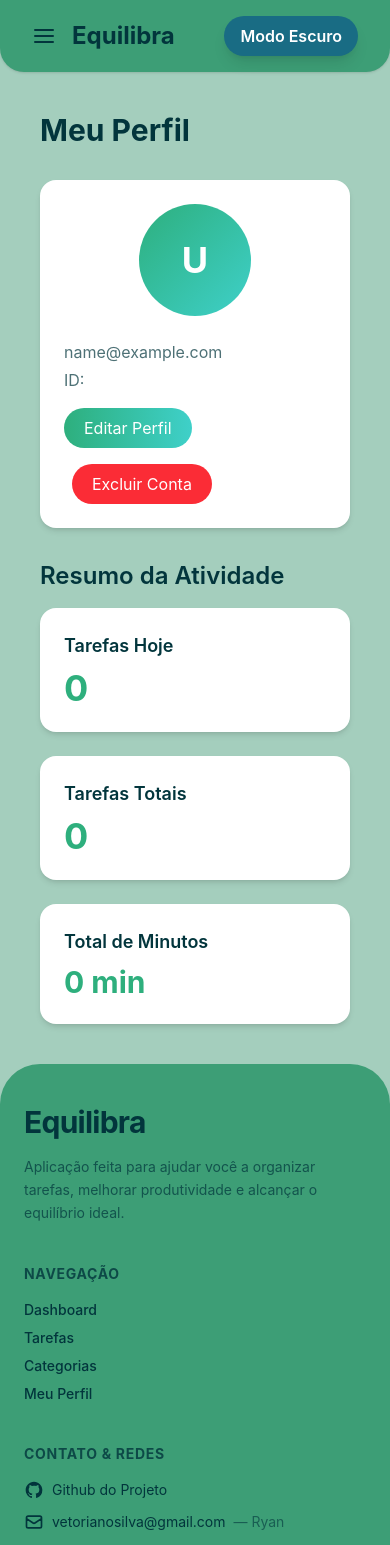
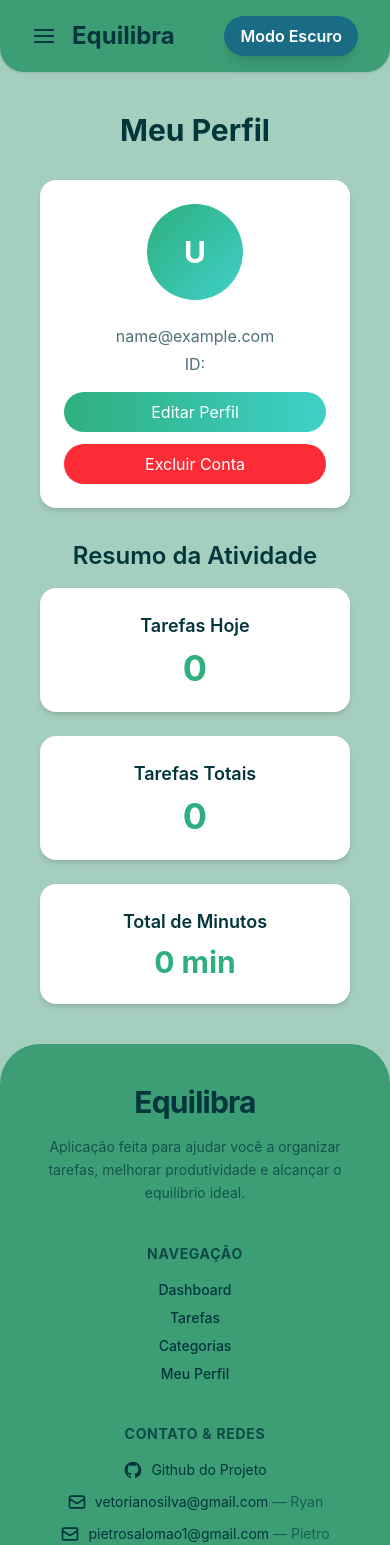
Before and after one commit to ryanvetoriano/Equilibra, a React (Vite) app in the folder equilibrio/: page /perfil in a window 390 px wide. Shown: the top 1545 px of the page. Built offline with nearby package versions, Linux system fonts and the light colour scheme; sample sign-in values are in the browser's storage.

Commit message:
feat: Aplicando responsividade nas páginas restantes e adicionando ao h1 --text-primary para que ele mude de cor de acordo com o tema.

```diff
--- a/equilibrio/src/components/Footer/Footer.tsx
+++ b/equilibrio/src/components/Footer/Footer.tsx
@@ -14,51 +14,59 @@ export default function Footer() {
         mt-auto
       "
     >
-      <div className="max-w-6xl mx-auto grid grid-cols-1 md:grid-cols-3 gap-10">
+      <div className="max-w-6xl mx-auto grid grid-cols-1 md:grid-cols-2 lg:grid-cols-3 gap-10">
 
-        <div className="space-y-4">
-          <h2 className="text-3xl font-bold tracking-tight text-[var(--text-primary)]">
+        {/* LOGO + DESCRIÇÃO */}
+        <div className="space-y-4 text-center md:text-left">
+          <h2 className="text-3xl font-bold tracking-tight">
             Equilibra
           </h2>
 
-          <p className="text-sm text-[var(--text-secondary)] leading-relaxed max-w-xs">
+          <p className="text-sm text-[var(--text-secondary)] leading-relaxed max-w-xs mx-auto md:mx-0">
             Aplicação feita para ajudar você a organizar tarefas, melhorar produtividade
             e alcançar o equilíbrio ideal.
           </p>
         </div>
 
-        <div className="flex flex-col gap-3">
+        {/* LINKS DE NAVEGAÇÃO */}
+        <div className="flex flex-col gap-3 text-center md:text-left">
           <h3 className="text-sm font-bold uppercase tracking-wider mb-1 opacity-80">
             Navegação
           </h3>
 
           <nav className="flex flex-col gap-2 text-sm font-medium">
-            <Link to="/home" className="hover:text-[var(--accent)] transition-colors w-fit">Dashboard</Link>
-            <Link to="/tarefas" className="hover:text-[var(--accent)] transition-colors w-fit">Tarefas</Link>
-            <Link to="/categorias" className="hover:text-[var(--accent)] transition-colors w-fit">Categorias</Link>
-            <Link to="/perfil" className="hover:text-[var(--accent)] transition-colors w-fit">Meu Perfil</Link>
+            <Link to="/home" className="hover:text-[var(--accent)] transition-colors w-fit mx-auto md:mx-0">Dashboard</Link>
+            <Link to="/tarefas" className="hover:text-[var(--accent)] transition-colors w-fit mx-auto md:mx-0">Tarefas</Link>
+            <Link to="/categorias" className="hover:text-[var(--accent)] transition-colors w-fit mx-auto md:mx-0">Categorias</Link>
+            <Link to="/perfil" className="hover:text-[var(--accent)] transition-colors w-fit mx-auto md:mx-0">Meu Perfil</Link>
           </nav>
         </div>
 
-        <div>
+        {/* CONTATOS */}
+        <div className="text-center md:text-left">
           <h3 className="text-sm font-bold uppercase tracking-wider mb-4 opacity-80">
             Contato & Redes
           </h3>
 
           <div className="flex flex-col gap-3 text-sm">
 
-            <a
-              href="https://github.com/ryanvetoriano/Equilibra"
+            {/* GITHUB */}
+            <Link
+              to="https://github.com/ryanvetoriano/Equilibra"
               target="_blank"
-              rel="noopener noreferrer"
-              className="flex items-center gap-2 hover:text-[var(--accent)] transition-colors group"
+              className="flex items-center gap-2 justify-center md:justify-start hover:text-[var(--accent)] transition-colors group"
             >
               <svg className="w-5 h-5" fill="currentColor" viewBox="0 0 24 24" aria-hidden="true">
-                <path fillRule="evenodd" d="M12 2C6.477 2 2 6.484 2 12.017c0 4.425 2.865 8.18 6.839 9.504.5.092.682-.217.682-.483 0-.237-.008-.868-.013-1.703-2.782.605-3.369-1.343-3.369-1.343-.454-1.158-1.11-1.466-1.11-1.466-.908-.62.069-.608.069-.608 1.003.07 1.531 1.032 1.531 1.032.892 1.53 2.341 1.088 2.91.832.092-.647.35-1.088.636-1.338-2.22-.253-4.555-1.113-4.555-4.951 0-1.093.39-1.988 1.029-2.688-.103-.253-.446-1.272.098-2.65 0 0 .84-.27 2.75 1.026A9.564 9.564 0 0112 6.844c.85.004 1.705.115 2.504.337 1.909-1.296 2.747-1.027 2.747-1.027.546 1.379.202 2.398.1 2.651.64.7 1.028 1.595 1.028 2.688 0 3.848-2.339 4.695-4.566 4.943.359.309.678.92.678 1.855 0 1.338-.012 2.419-.012 2.747 0 .268.18.58.688.482A10.019 10.019 0 0022 12.017C22 6.484 17.522 2 12 2z" clipRule="evenodd" />
+                <path
+                  fillRule="evenodd"
+                  d="M12 2C6.477 2 2 6.484 2 12.017c0 4.425 2.865 8.18 6.839 9.504.5.092.682-.217.682-.483 0-.237-.008-.868-.013-1.703-2.782.605-3.369-1.343-3.369-1.343-.454-1.158-1.11-1.466-1.11-1.466-.908-.62.069-.608.069-.608 1.003.07 1.531 1.032 1.531 1.032.892 1.53 2.341 1.088 2.91.832.092-.647.35-1.088.636-1.338-2.22-.253-4.555-1.113-4.555-4.951 0-1.093.39-1.988 1.029-2.688-.103-.253-.446-1.272.098-2.65 0 0 .84-.27 2.75 1.026A9.564 9.564 0 0112 6.844c.85.004 1.705.115 2.504.337 1.909-1.296 2.747-1.027 2.747-1.027.546 1.379.202 2.398.1 2.651.64.7 1.028 1.595 1.028 2.688 0 3.848-2.339 4.695-4.566 4.943.359.309.678.92.678 1.855 0 1.338-.012 2.419-.012 2.747 0 .268.18.58.688.482A10.019 10.019 0 0022 12.017C22 6.484 17.522 2 12 2z"
+                  clipRule="evenodd"
+                />
               </svg>
               Github do Projeto
-            </a>
+            </Link>
 
+            {/* EMAILS */}
             <EmailLink email="vetorianosilva@gmail.com" name="Ryan" />
             <EmailLink email="pietrosalomao1@gmail.com" name="Pietro" />
             <EmailLink email="rm564002@fiap.com.br" name="Raul" />
@@ -67,6 +75,7 @@ export default function Footer() {
         </div>
       </div>
 
+      {/* COPYRIGHT */}
       <div
         className="border-t mt-8 pt-6 text-center text-xs text-[var(--text-secondary)]"
         style={{ borderColor: "var(--border-subtle)" }}
@@ -77,16 +86,25 @@ export default function Footer() {
   );
 }
 
-function EmailLink({ email, name }: { email: string, name: string }) {
+function EmailLink({ email, name }: { email: string; name: string }) {
   return (
-    <a
-      href={`mailto:${email}`}
-      className="flex items-center gap-2 hover:text-[var(--accent)] transition-colors"
+    <Link
+      to={`mailto:${email}`}
+      className="flex items-center gap-2 justify-center md:justify-start hover:text-[var(--accent)] transition-colors"
     >
       <svg className="w-5 h-5" fill="none" stroke="currentColor" viewBox="0 0 24 24">
-        <path strokeLinecap="round" strokeLinejoin="round" strokeWidth={2} d="M3 8l7.89 5.26a2 2 0 002.22 0L21 8M5 19h14a2 2 0 002-2V7a2 2 0 00-2-2H5a2 2 0 00-2 2v10a2 2 0 002 2z" />
+        <path
+          strokeLinecap="round"
+          strokeLinejoin="round"
+          strokeWidth={2}
+          d="M3 8l7.89 5.26a2 2 0 002.22 0L21 8M5 19h14a2 2 0 002-2V7a2 2 0 00-2-2H5a2 2 0 00-2 2v10a2 2 0 002 2z"
+        />
       </svg>
-      <span>{email} <span className="opacity-60 ml-1">— {name}</span></span>
-    </a>
+
+      <span>
+        {email}
+        <span className="opacity-60 ml-1">— {name}</span>
+      </span>
+    </Link>
   );
 }
--- a/equilibrio/src/routes/Faq/index.tsx
+++ b/equilibrio/src/routes/Faq/index.tsx
@@ -27,7 +27,7 @@ export default function FAQ() {
     {
       pergunta: "O tema escuro está disponível?",
       resposta:
-        "Sim! O projeto conta com um tema escuro moderno e acessível para aqueles que preferem utiliza-lo.",
+        "Sim! O projeto conta com um tema escuro moderno e acessível para aqueles que preferem utilizá-lo.",
     },
   ];
 
@@ -36,29 +36,33 @@ export default function FAQ() {
   }
 
   return (
-    <main className="p-8 text-[#02353C]">
-      <h1 className="text-3xl font-bold mb-6">FAQ — Perguntas Frequentes</h1>
+    <main className="px-4 py-8 md:px-8 text-[#02353C] max-w-4xl mx-auto">
+      <h1 className="text-3xl font-bold mb-6 text-center md:text-left text-[var(--text-primary)]">
+        FAQ — Perguntas Frequentes
+      </h1>
 
-      <div className="flex flex-col gap-4 max-w-2xl">
+      <div className="flex flex-col gap-4 w-full">
         {faqs.map((faq, index) => {
           const isOpen = openIndex === index;
 
           return (
             <div
               key={index}
-              className="bg-white shadow-lg rounded-xl border border-[#3FD0C9]/40"
+              className="bg-white shadow-md rounded-xl border border-[#3FD0C9]/40"
             >
               <button
                 onClick={() => toggle(index)}
-                className="flex items-center justify-between w-full p-4 text-left"
+                className="flex items-center justify-between w-full p-4 text-left cursor-pointer"
               >
-                <span className="font-semibold text-lg">{faq.pergunta}</span>
+                <span className="font-semibold text-lg leading-snug">
+                  {faq.pergunta}
+                </span>
 
                 <svg
                   width="22"
                   height="22"
                   viewBox="0 0 24 24"
-                  className={`transition-transform duration-300 ${
+                  className={`transition-transform duration-300 shrink-0 ${
                     isOpen ? "rotate-180" : "rotate-0"
                   }`}
                   fill="#2EAF7D"
--- a/equilibrio/src/routes/Integrantes/index.tsx
+++ b/equilibrio/src/routes/Integrantes/index.tsx
@@ -28,10 +28,12 @@ export default function Integrantes() {
   ];
 
   return (
-    <main className="p-8 text-[#02353C]">
-      <h1 className="text-3xl font-bold mb-6">Contato dos Integrantes</h1>
+    <main className="p-4 sm:p-6 lg:p-10 text-[#02353C]">
+      <h1 className="text-2xl sm:text-3xl font-bold mb-6 text-center sm:text-left text-[var(--text-primary)]">
+        Contato dos Integrantes
+      </h1>
 
-      <div className="grid grid-cols-1 md:grid-cols-3 gap-8">
+      <div className="grid grid-cols-1 lg:grid-cols-3 gap-8">
         {integrantes.map((i, index) => (
           <div
             key={index}
@@ -40,7 +42,7 @@ export default function Integrantes() {
               hover:shadow-xl transition
             "
           >
-            <div className="w-32 h-32 mx-auto rounded-full overflow-hidden border-4 border-[#3FD0C9]">
+            <div className="w-28 h-28 sm:w-32 sm:h-32 mx-auto rounded-full overflow-hidden border-4 border-[#3FD0C9]">
               <img
                 src={i.img}
                 alt={i.nome}
@@ -48,30 +50,37 @@ export default function Integrantes() {
               />
             </div>
 
-            <h2 className="text-xl font-semibold text-center mt-4">{i.nome}</h2>
+            <h2 className="text-lg sm:text-xl font-semibold text-center mt-4">
+              {i.nome}
+            </h2>
 
             <p className="text-center text-sm mt-1 opacity-70">
               RM: {i.rm}
             </p>
 
-            <div className="mt-4 flex justify-center gap-4">
+            <div className="mt-4 flex flex-col sm:flex-row justify-center gap-3 sm:gap-4">
               <a
                 href={i.github}
                 target="_blank"
                 rel="noopener noreferrer"
-                className="px-4 py-2 rounded-full bg-gradient-to-r
+                className="
+                  px-4 py-2 rounded-full bg-gradient-to-r
                   from-[#2EAF7D] to-[#3FD0C9] text-white font-medium
-                  hover:opacity-90 transition"
+                  hover:opacity-90 transition text-center
+                "
               >
                 GitHub
               </a>
+
               <a
                 href={i.linkedin}
                 target="_blank"
                 rel="noopener noreferrer"
-                className="px-4 py-2 rounded-full bg-gradient-to-r
+                className="
+                  px-4 py-2 rounded-full bg-gradient-to-r
                   from-[#0077B5] to-[#00A0DC] text-white font-medium
-                  hover:opacity-90 transition"
+                  hover:opacity-90 transition text-center
+                "
               >
                 LinkedIn
               </a>
--- a/equilibrio/src/routes/Perfil/index.tsx
+++ b/equilibrio/src/routes/Perfil/index.tsx
@@ -44,6 +44,7 @@ export default function Perfil() {
   function handleChange(e: React.ChangeEvent<HTMLInputElement>) {
     setForm({ ...form, [e.target.name]: e.target.value });
   }
+
   async function deleteAccount() {
     try {
       const response = await fetch(
@@ -60,7 +61,6 @@ export default function Perfil() {
         setAlertMsg("");
         navigate("/");
       }, 1500);
-
     } catch (err) {
       console.error(err);
       setAlertMsg("Erro ao excluir conta.");
@@ -116,7 +116,6 @@ export default function Perfil() {
 
       setAlertMsg("Informações atualizadas com sucesso!");
       setTimeout(() => setAlertMsg(""), 3000);
-
     } catch (err) {
       console.error("Erro ao salvar alterações:", err);
       setAlertMsg("Erro ao atualizar. Tente novamente.");
@@ -130,9 +129,9 @@ export default function Perfil() {
   const totalMinutos = tarefas.reduce((sum, t) => sum + t.duracaoMin, 0);
   const hoje = new Date();
 
-  const hojeStr = hoje.toISOString().split("T")[0]; // "2025-11-20"
+  const hojeStr = hoje.toISOString().split("T")[0];
   const tarefasHoje = tarefas.filter(
-    t => t.dataTarefa.split("T")[0] === hojeStr
+    (t) => t.dataTarefa.split("T")[0] === hojeStr
   ).length;
 
   return (
@@ -148,71 +147,81 @@ export default function Perfil() {
         </div>
       )}
 
-      <main className="p-6 flex flex-col gap-8 text-[#02353C]">
-        <h1 className="text-3xl font-bold">Meu Perfil</h1>
+      <main className="p-6 max-w-5xl mx-auto flex flex-col gap-8">
+        <h1 className="text-3xl font-bold text-center md:text-left text-[var(--text-primary)]">
+          Meu Perfil
+        </h1>
 
-        <div className="bg-white shadow-md rounded-2xl p-6 flex flex-col md:flex-row items-center gap-6">
+        <div className="bg-white shadow-md rounded-2xl p-6 flex flex-col md:flex-row md:items-center gap-6 text-[var(--equilibra-dark)]">
 
+          {/* Avatar */}
           <div
-            className="w-28 h-28 rounded-full bg-gradient-to-br from-[#2EAF7D] to-[#3FD0C9]
-            flex items-center justify-center text-white text-4xl font-bold"
+            className="w-24 h-24 md:w-28 md:h-28 rounded-full bg-gradient-to-br from-[#2EAF7D] to-[#3FD0C9]
+            flex items-center justify-center text-white text-3xl md:text-4xl font-bold mx-auto md:mx-0"
           >
             {user.nome?.charAt(0) || "U"}
           </div>
 
-          <div className="flex-1">
+          {/* Infos e Form */}
+          <div className="flex-1 w-full">
 
             {!editMode ? (
               <>
-                <p className="text-xl font-semibold">{user.nome}</p>
-                <p className="opacity-70">{user.email}</p>
-                <p className="opacity-70 mt-1">ID: {user.idUsuario}</p>
+                <p className="text-xl font-semibold text-center md:text-left">
+                  {user.nome}
+                </p>
+                <p className="opacity-70 text-center md:text-left">{user.email}</p>
+                <p className="opacity-70 mt-1 text-center md:text-left">
+                  ID: {user.idUsuario}
+                </p>
+
+                <div className="flex flex-col sm:flex-row sm:justify-start gap-3 mt-4">
 
                   <button
                     onClick={() => setEditMode(true)}
-                  className="mt-4 px-5 py-2 rounded-full text-white
+                    className="px-5 py-2 rounded-full text-white
                     bg-gradient-to-r from-[#2EAF7D] to-[#3FD0C9]
-                  hover:opacity-90 transition"
+                    hover:opacity-90 transition w-full sm:w-auto"
                   >
                     Editar Perfil
                   </button>
 
                   <button
                     onClick={() => setShowDeleteModal(true)}
-                  className="mt-4 ml-2 px-5 py-2 rounded-full bg-red-500 text-white
-                  hover:bg-red-600 transition"
+                    className="px-5 py-2 rounded-full bg-red-500 text-white
+                    hover:bg-red-600 transition w-full sm:w-auto"
                   >
                     Excluir Conta
                   </button>
-
+                </div>
               </>
             ) : (
               <>
-                <div className="flex flex-col gap-4">
+                <div className="flex flex-col gap-4 w-full">
 
-                  <div className="flex flex-col">
+                  <div className="flex flex-col w-full">
                     <label className="text-sm font-semibold mb-1">Nome completo</label>
                     <input
                       name="nome"
                       value={form.nome}
                       onChange={handleChange}
                       className="p-3 rounded-xl bg-[#C1F6ED] border border-[#3FD0C9]
-                      focus:outline-none focus:ring-2 focus:ring-[#2EAF7D]"
+                      w-full focus:outline-none focus:ring-2 focus:ring-[#2EAF7D]"
                     />
                   </div>
 
-                  <div className="flex flex-col">
+                  <div className="flex flex-col w-full">
                     <label className="text-sm font-semibold mb-1">E-mail</label>
                     <input
                       name="email"
                       value={form.email}
                       onChange={handleChange}
                       className="p-3 rounded-xl bg-[#C1F6ED] border border-[#3FD0C9]
-                      focus:outline-none focus:ring-2 focus:ring-[#2EAF7D]"
+                      w-full focus:outline-none focus:ring-2 focus:ring-[#2EAF7D]"
                     />
                   </div>
 
-                  <div className="flex flex-col">
+                  <div className="flex flex-col w-full">
                     <label className="text-sm font-semibold mb-1">Senha</label>
                     <input
                       type="password"
@@ -220,26 +229,25 @@ export default function Perfil() {
                       value={form.senha}
                       onChange={handleChange}
                       className="p-3 rounded-xl bg-[#C1F6ED] border border-[#3FD0C9]
-                      focus:outline-none focus:ring-2 focus:ring-[#2EAF7D]"
+                      w-full focus:outline-none focus:ring-2 focus:ring-[#2EAF7D]"
                     />
                   </div>
-
                 </div>
 
-                <div className="mt-4 flex gap-3">
+                <div className="mt-4 flex flex-col sm:flex-row gap-3">
                   <button
                     onClick={saveChanges}
                     disabled={saving}
                     className="px-5 py-2 rounded-full text-white bg-gradient-to-r
                     from-[#2EAF7D] to-[#3FD0C9] hover:opacity-90 transition
-                    disabled:opacity-50"
+                    disabled:opacity-50 w-full sm:w-auto"
                   >
                     {saving ? "Salvando..." : "Salvar"}
                   </button>
 
                   <button
                     onClick={() => setEditMode(false)}
-                    className="px-5 py-2 rounded-full bg-gray-200 hover:bg-gray-300 transition"
+                    className="px-5 py-2 rounded-full bg-gray-200 hover:bg-gray-300 transition w-full sm:w-auto"
                   >
                     Cancelar
                   </button>
@@ -249,39 +257,42 @@ export default function Perfil() {
           </div>
         </div>
 
+        {/* Resumo */}
         <section>
-          <h2 className="text-2xl font-semibold mb-4">Resumo da Atividade</h2>
+          <h2 className="text-2xl font-semibold mb-4 text-center md:text-left text-[var(--text-primary)]">
+            Resumo da Atividade
+          </h2>
 
-          <div className="grid grid-cols-1 md:grid-cols-3 gap-6">
+          <div className="grid grid-cols-1 sm:grid-cols-2 md:grid-cols-3 gap-6 text-[var(--equilibra-dark)]">
 
-            <div className="bg-white rounded-2xl shadow-md p-6">
+            <div className="bg-white rounded-2xl shadow-md p-6 text-center">
               <p className="text-lg font-semibold">Tarefas Hoje</p>
               <p className="text-4xl font-bold mt-2 text-[#2EAF7D]">
                 {tarefasHoje}
               </p>
             </div>
 
-            <div className="bg-white rounded-2xl shadow-md p-6">
+            <div className="bg-white rounded-2xl shadow-md p-6 text-center">
               <p className="text-lg font-semibold">Tarefas Totais</p>
               <p className="text-4xl font-bold mt-2 text-[#2EAF7D]">
                 {totalTarefas}
               </p>
             </div>
 
-            <div className="bg-white rounded-2xl shadow-md p-6">
+            <div className="bg-white rounded-2xl shadow-md p-6 text-center">
               <p className="text-lg font-semibold">Total de Minutos</p>
               <p className="text-3xl font-bold mt-2 text-[#2EAF7D]">
                 {totalMinutos} min
               </p>
             </div>
-
           </div>
         </section>
       </main>
 
+      {/* Modal */}
       {showDeleteModal && (
-        <div className="fixed inset-0 bg-black/40 backdrop-blur-sm flex items-center justify-center z-50">
-          <div className="bg-white w-[90%] max-w-md p-6 rounded-2xl shadow-xl border border-[#3FD0C9]/40 animate-fade">
+        <div className="fixed inset-0 bg-black/40 backdrop-blur-sm flex items-center justify-center p-4 z-50">
+          <div className="bg-white w-full max-w-md p-6 rounded-2xl shadow-xl border border-[#3FD0C9]/40 animate-fade">
 
             <h2 className="text-xl font-bold text-[#02353C] text-center">
               Tem certeza que deseja excluir sua conta?
@@ -291,10 +302,11 @@ export default function Perfil() {
               Esta ação é <strong>permanente</strong> e não poderá ser desfeita.
             </p>
 
-            <div className="flex justify-center gap-4 mt-6">
+            <div className="flex flex-col sm:flex-row justify-center gap-4 mt-6">
               <button
                 onClick={() => setShowDeleteModal(false)}
-                className="px-5 py-2 rounded-full bg-gray-200 hover:bg-gray-300 transition"
+                className="px-5 py-2 rounded-full bg-gradient-to-r
+                    from-[#2EAF7D] to-[#3FD0C9] transition w-full sm:w-auto"
               >
                 Cancelar
               </button>
@@ -304,12 +316,11 @@ export default function Perfil() {
                   setShowDeleteModal(false);
                   deleteAccount();
                 }}
-                className="px-5 py-2 rounded-full bg-red-500 text-white hover:bg-red-600 transition"
+                className="px-5 py-2 rounded-full bg-red-500 text-white hover:bg-red-600 transition w-full sm:w-auto"
               >
                 Sim, excluir
               </button>
             </div>
-
           </div>
         </div>
       )}
--- a/equilibrio/src/routes/Tarefas/Tarefas.tsx
+++ b/equilibrio/src/routes/Tarefas/Tarefas.tsx
@@ -50,8 +50,8 @@ export default function Tarefas() {
     return (
         <div className="w-full min-w-0">
             {/* Header Responsivo */}
-            <div className="flex flex-col sm:flex-row justify-between sm:items-center gap-4 mb-6">
-                <h1 className="text-2xl sm:text-3xl font-bold text-[#02353C]">
+            <div className="flex flex-col sm:flex-row justify-between sm:items-center gap-4 mb-6 text-[var(--text-primary)]">
+                <h1 className="text-2xl sm:text-3xl font-bold">
                     Tarefas
                 </h1>
 
```
Also changed, not shown: equilibrio/src/routes/About/index.tsx (+40 -26 lines). Lines whose indentation alone changed are shown as unchanged.
